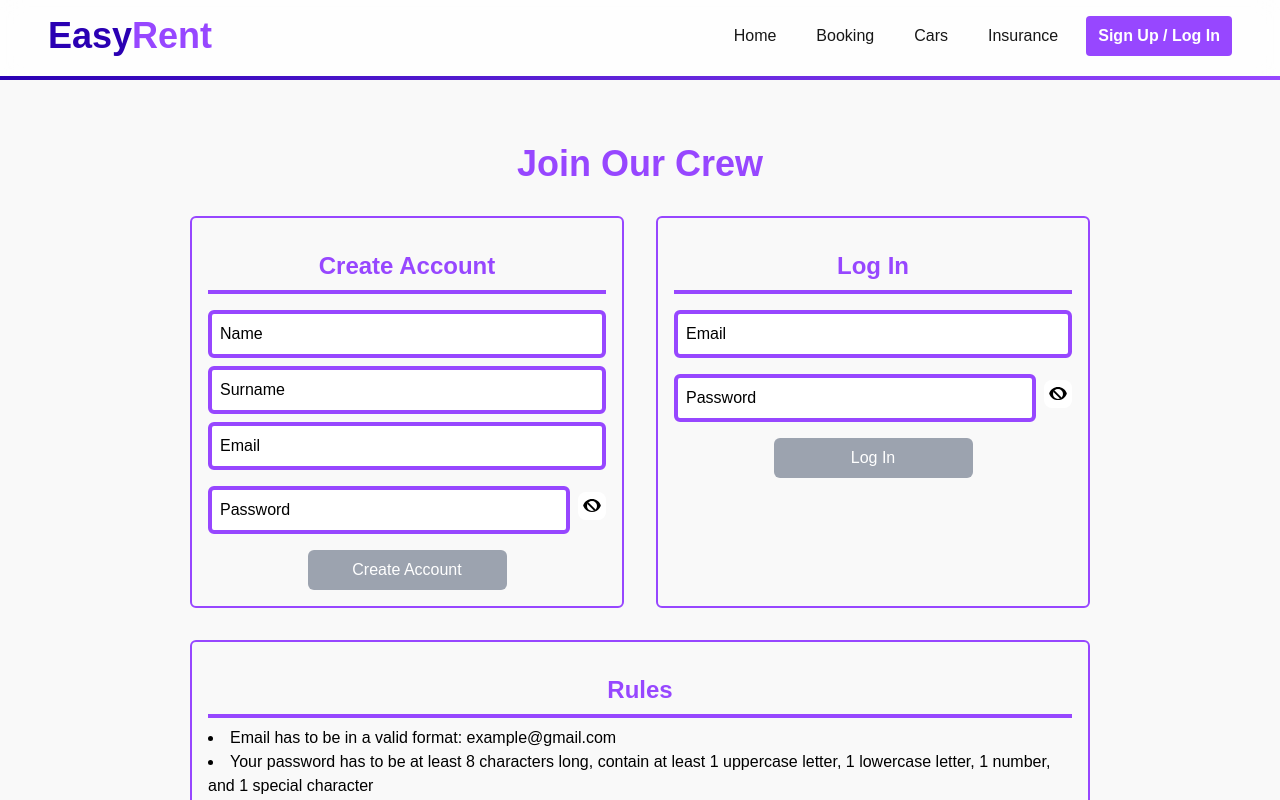
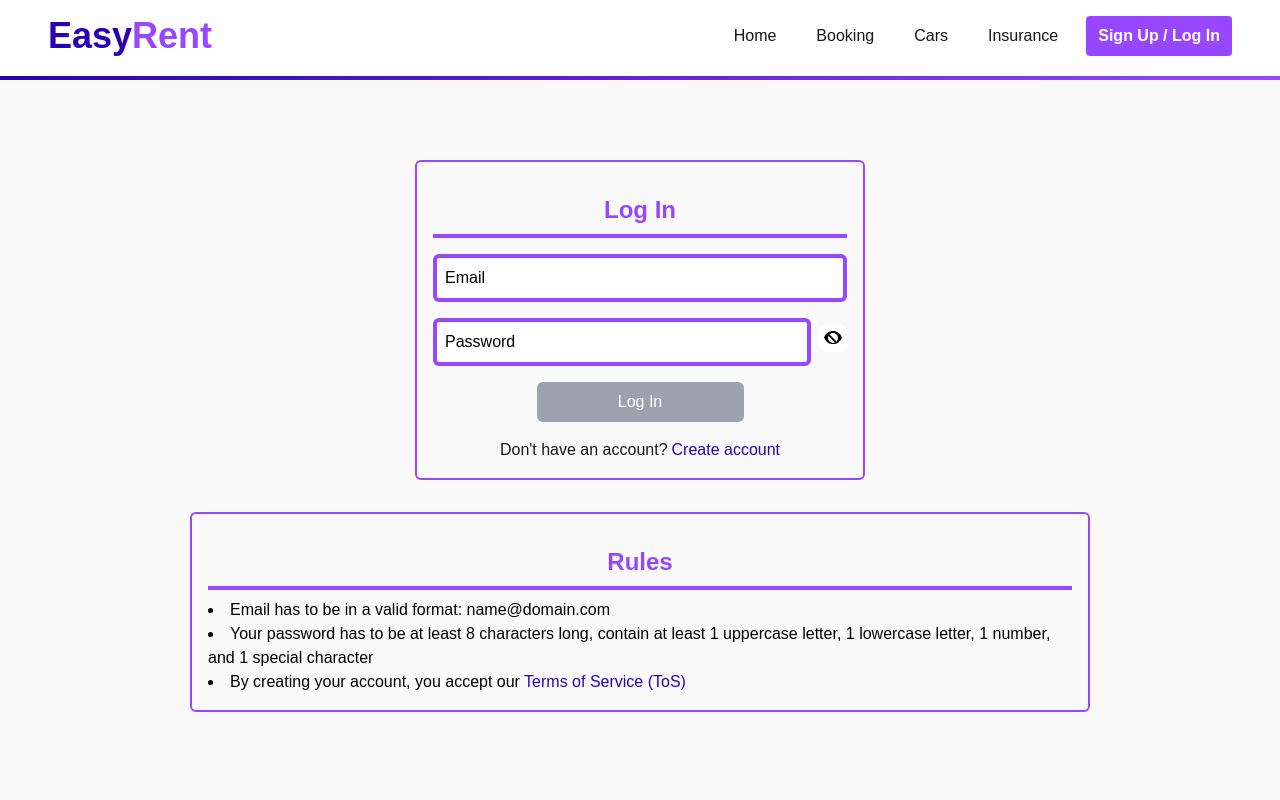
Before and after one commit to mjuric05/HCL-2024-2025, a Next.js app in the folder source/: page /sign_in_and_log_in in a window 1280 px wide. Shown: the top 800 px of the page. Built offline with nearby package versions, Linux system fonts and the light colour scheme.

Commit message:
Simplified signup/login page

```diff
--- a/source/src/app/sign_in_and_log_in/page.tsx
+++ b/source/src/app/sign_in_and_log_in/page.tsx
@@ -15,6 +15,7 @@ export default function SignInAndLogInPage() {
         email: "",
         password: ""
     });
+    const [displayLogin, setDisplayLogin] = useState(true);
 
     const titleh2ClassName = "text-[#9747FF] text-3xl md:text-4xl font-semibold mt-4 text-center";
     const titleh3ClassName = "text-[#9747FF] text-2xl font-semibold mt-4 text-center";
@@ -80,9 +81,61 @@ export default function SignInAndLogInPage() {
 
     return (
         <main className="flex min-h-screen flex-col items-center p-4 pt-24 md:p-10 md:pt-28">
-            <h2 className={titleh2ClassName}>Join Our Crew</h2>
-            <div className="flex flex-col md:flex-row justify-between w-full md:w-3/4 mt-8 space-y-8 md:space-y-0 md:space-x-8">
-                {/* Create Account */}
+            <div className="flex flex-col md:flex-row justify-center w-full md:w-3/4 mt-8 space-y-8 md:space-y-0 md:space-x-8 mx-auto">
+                {displayLogin ? (
+                    // Log In
+                    <div className={`w-full md:w-1/2 ${frameClassName}`}>
+                        <h3 className={titleh3ClassName}>Log In</h3>
+                        <hr className="border-[#9747FF] my-2" style={{ borderWidth: "2px" }} />
+                        <input
+                            type="email"
+                            name="email"
+                            placeholder="Email"
+                            className={inputClassName}
+                            onChange={handleLoginChange}
+                        />
+                        <div className="flex items-center mt-2">
+                            <input
+                                type={showPasswordLogin ? "text" : "password"}
+                                name="password"
+                                placeholder="Password"
+                                className={inputClassName}
+                                onChange={handleLoginChange}
+                            />
+                            <button
+                                type="button"
+                                onClick={() => setShowPasswordLogin(!showPasswordLogin)}
+                                className="ml-2 p-1 bg-white rounded-lg flex items-center justify-center"
+                            >
+                                {showPasswordLogin ? EyeOpenIcon : EyeClosedIcon}
+                            </button>
+                        </div>
+                        <div className="flex justify-center mt-4">
+                            <button
+                                type="button"
+                                className={`p-2 w-1/2 rounded-md text-white ${isLoginDisabled
+                                    ? "bg-gray-400 cursor-not-allowed"
+                                    : "bg-green-500 hover:bg-green-600"
+                                    }`}
+                                disabled={isLoginDisabled}
+                            >
+                                Log In
+                            </button>
+                        </div>
+                        <div className="flex justify-center mt-4">
+                            <span className="text-black dark:text-white"></span>
+                                Don't have an account?{" "}
+                                <button
+                                    type="button"
+                                    className="text-[#2A00B3] dark:text-[#9747FF] ml-1"
+                                    onClick={() => setDisplayLogin(false)}
+                                >
+                                    Create account
+                                </button>
+                        </div>
+                    </div>
+                ) : (
+                    // Create Account
                     <div className={`w-full md:w-1/2 ${frameClassName}`}>
                         <h3 className={titleh3ClassName}>Create Account</h3>
                         <hr className="border-[#9747FF] my-2" style={{ borderWidth: "2px" }} />
@@ -135,48 +188,19 @@ export default function SignInAndLogInPage() {
                                 Create Account
                             </button>
                         </div>
-                </div>
-
-                {/* Log In */}
-                <div className={`w-full md:w-1/2 ${frameClassName}`}>
-                    <h3 className={titleh3ClassName}>Log In</h3>
-                    <hr className="border-[#9747FF] my-2" style={{ borderWidth: "2px" }} />
-                    <input
-                        type="email"
-                        name="email"
-                        placeholder="Email"
-                        className={inputClassName}
-                        onChange={handleLoginChange}
-                    />
-                    <div className="flex items-center mt-2">
-                        <input
-                            type={showPasswordLogin ? "text" : "password"}
-                            name="password"
-                            placeholder="Password"
-                            className={inputClassName}
-                            onChange={handleLoginChange}
-                        />
+                        <div className="flex justify-center mt-4">
+                            <span className="text-black dark:text-white"></span>
+                                Already have an account?{" "}
                                 <button
                                     type="button"
-                            onClick={() => setShowPasswordLogin(!showPasswordLogin)}
-                            className="ml-2 p-1 bg-white rounded-lg flex items-center justify-center"
+                                    className="text-[#2A00B3] dark:text-[#9747FF] ml-1"
+                                    onClick={() => setDisplayLogin(true)}
                                 >
-                            {showPasswordLogin ? EyeOpenIcon : EyeClosedIcon}
-                        </button>
-                    </div>
-                    <div className="flex justify-center mt-4">
-                        <button
-                            type="button"
-                            className={`p-2 w-1/2 rounded-md text-white ${isLoginDisabled
-                                ? "bg-gray-400 cursor-not-allowed"
-                                : "bg-green-500 hover:bg-green-600"
-                                }`}
-                            disabled={isLoginDisabled}
-                        >
-                            Log In
+                                    Log in
                                 </button>
                         </div>
                     </div>
+                )}
             </div>
 
             {/* Rules */}
@@ -184,7 +208,7 @@ export default function SignInAndLogInPage() {
                 <h3 className={titleh3ClassName}>Rules</h3>
                 <hr className="border-[#9747FF] my-2" style={{ borderWidth: "2px" }} />
                 <ul className="list-disc list-inside text-black dark:text-white">
-                    <li>Email has to be in a valid format: example@gmail.com</li>
+                    <li>Email has to be in a valid format: name@domain.com</li>
                     <li>
                         Your password has to be at least 8 characters long, contain at least 1
                         uppercase letter, 1 lowercase letter, 1 number, and 1 special character
```
Lines whose indentation alone changed are shown as unchanged.
